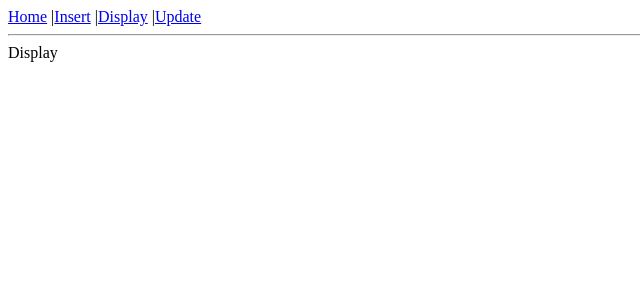
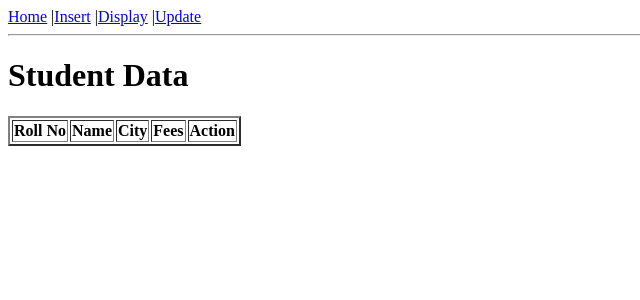
Before and after one commit to abhikumar11/cybromnode, a React (Vite) app in the folder client/: page /display in a window 1280 px wide. Shown: the top 300 px of the page, without its empty margins (0-640 px from the left). Built offline with nearby package versions, Linux system fonts and the light colour scheme.

Commit message:
initial commit

```diff
--- a/client/src/components/Display.jsx
+++ b/client/src/components/Display.jsx
@@ -2,7 +2,18 @@ import React from 'react'
 
 const Display = () => {
   return (
-    <div>Display</div>
+    <div>
+      <h1>Student Data</h1>
+      <table border={"2px"}>
+        <tr>
+          <th>Roll No</th>
+          <th>Name</th>
+          <th>City</th>
+          <th>Fees</th>
+          <th>Action</th>
+        </tr>
+      </table>
+    </div>
   )
 }
 
```
Also changed, not shown: 2 other files (tests, documents, lock files or other folders).
